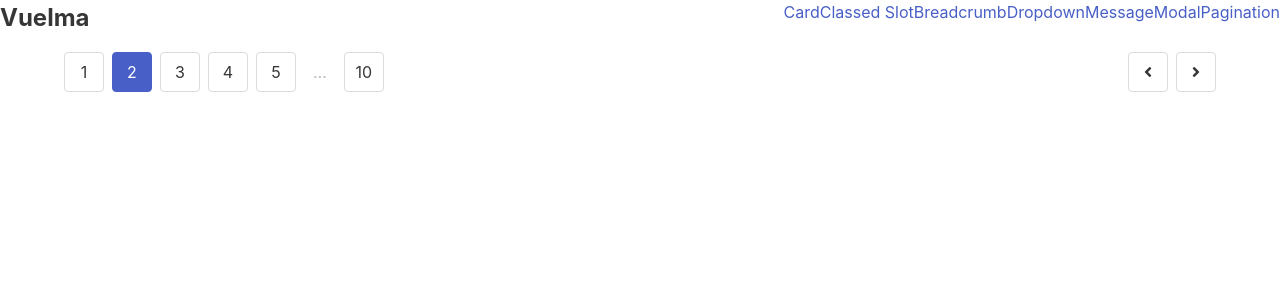
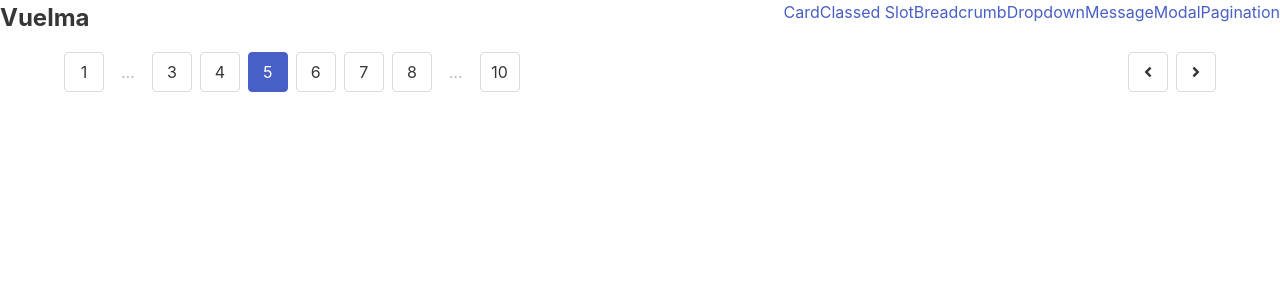
Before and after one commit to huuff/vuelma, a Vue app: page /pagination in a window 1280 px wide. Shown: the top 300 px of the page. Built offline with nearby package versions, Linux system fonts and the light colour scheme.

Commit message:
using provides and inject to pass currentPage

```diff
--- a/src/components/BasePagination.vue
+++ b/src/components/BasePagination.vue
@@ -11,7 +11,6 @@
       <base-pagination-link
         v-if="!backwardReachesFirst"
         :pageNumber="1"
-        :currentPage="currentPage"
       />
 
       <li v-if="!backwardReachesFirst">
@@ -20,18 +19,15 @@
 
       <base-pagination-link v-for="page in showBackward"
         :pageNumber="page"
-        :currentPage="currentPage"
         :key="`page-${page}`"
       />
 
       <base-pagination-link
         :pageNumber="currentPage"
-        :currentPage="currentPage"
       />
 
       <base-pagination-link v-for="page in showForward"
         :pageNumber="page"
-        :currentPage="currentPage"
         :key="`page-${page}`"
       />
 
@@ -42,7 +38,6 @@
       <base-pagination-link
         v-if="!forwardReachesLast"
         :pageNumber="pageNumber"
-        :currentPage="currentPage"
       />
     </ul>
   </template>
@@ -50,11 +45,11 @@
 </template>
 
 <script setup lang="ts">
-// TODO: Provides and inject for current page? And also emitting goto
+// TODO: Provides and inject for emitting goto
 // TODO: Validation that current page must be between 1 and last page?
 // TODO: Obviously, goto page events!
 // TODO: Test it!
-import { computed } from 'vue';
+import { computed, provide } from 'vue';
 import BasePaginationLink from '@/components/BasePaginationLink.vue';
 import { library } from '@fortawesome/fontawesome-svg-core';
 import { faAngleRight, faAngleLeft } from '@fortawesome/free-solid-svg-icons';
@@ -70,6 +65,8 @@ const props = withDefaults(defineProps<{
 }>(), {
   showAround: 2,
 });
+
+provide('currentPage', props.currentPage);
 
 const showBackward = computed(() => {
   const first = Math.max(1, props.currentPage - props.showAround);
--- a/src/components/BasePaginationLink.vue
+++ b/src/components/BasePaginationLink.vue
@@ -12,13 +12,14 @@
 </template>
 
 <script setup lang="ts">
-import { computed } from 'vue';
+import { computed, inject } from 'vue';
 
 const props = defineProps<{
   pageNumber: number;
-  currentPage: number;
 }>();
 
-const isCurrent = computed(() => props.pageNumber === props.currentPage);
+const currentPage = inject('currentPage') as number;
+
+const isCurrent = computed(() => props.pageNumber === currentPage);
 
 </script>
--- a/src/pages/ExamplePagination.vue
+++ b/src/pages/ExamplePagination.vue
@@ -1,7 +1,7 @@
 <template>
   <base-pagination
     :pageNumber="10"
-    :currentPage="2"
+    :currentPage="5"
   />
 </template>
 
```
